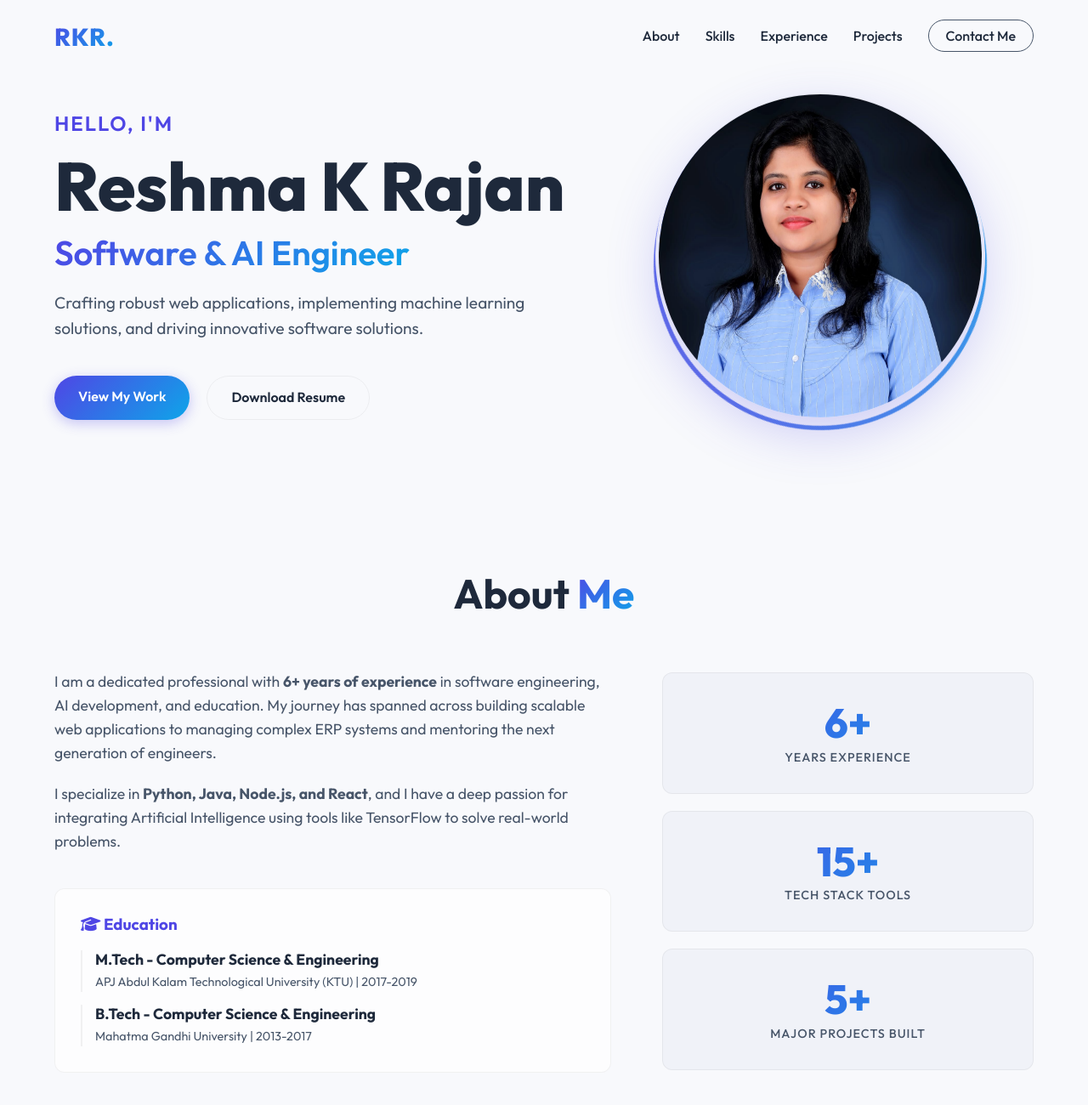
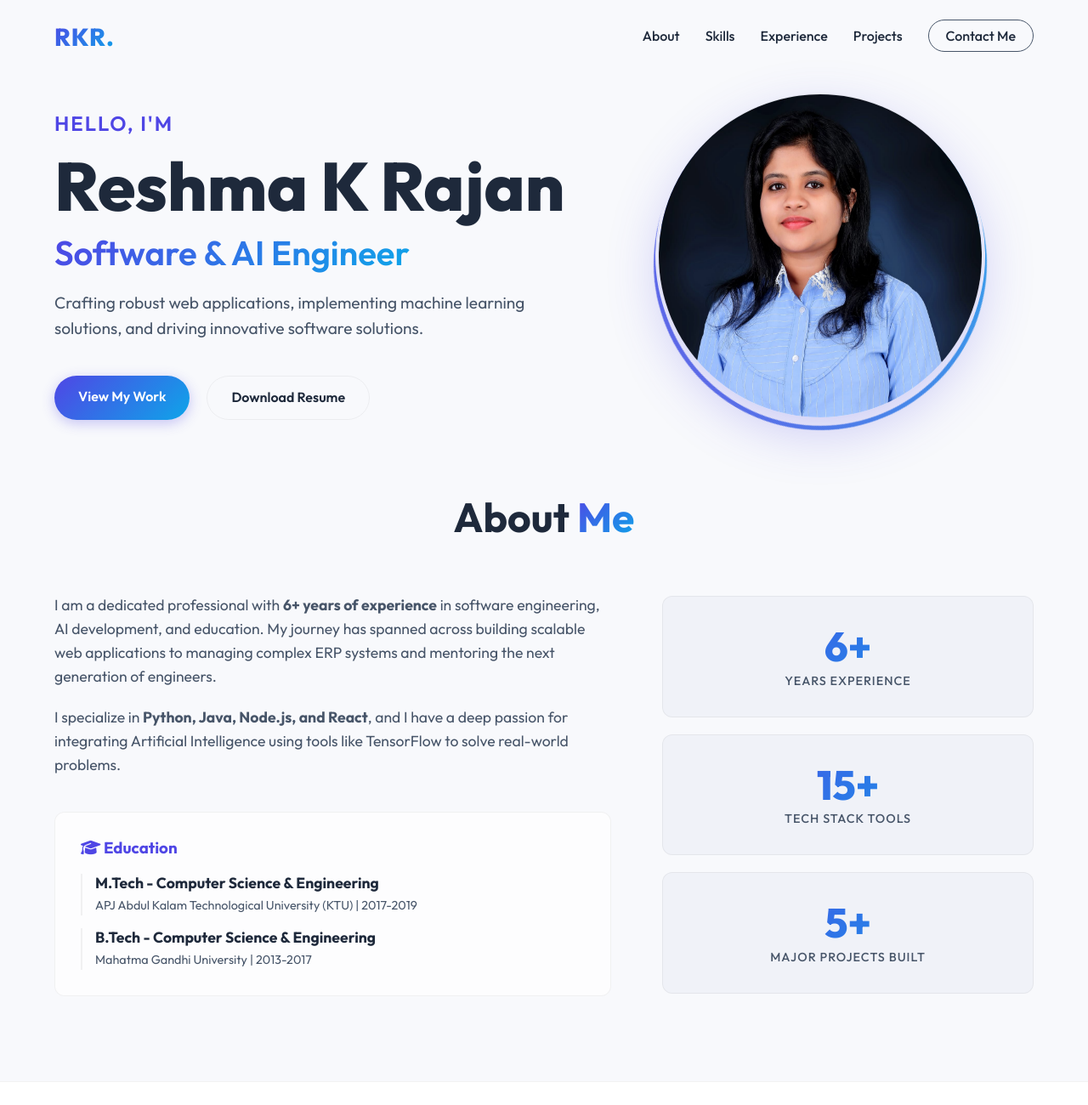
Before and after one commit to reshma-281211/Reshma-K-Rajan--Personal-portfolio, a plain HTML site: page index.html in a window 1280 px wide. Shown: the top 1300 px of the page at 85% size. Drawn offline with Linux system fonts and the light colour scheme.

Commit message:
Tighten spacing between hero section and about section

```diff
--- a/style.css
+++ b/style.css
@@ -213,7 +213,7 @@ nav.scrolled {
     display: flex;
     align-items: center;
     justify-content: space-between;
-    padding: 120px 5% 70px;
+    padding: 120px 5% 40px;
     gap: 50px;
 }
 
@@ -329,6 +329,10 @@ nav.scrolled {
 /* =========================================
    About Section
    ========================================= */
+#about {
+    padding-top: 40px;
+}
+
 .about-container {
     display: grid;
     grid-template-columns: 1.5fr 1fr;
```
